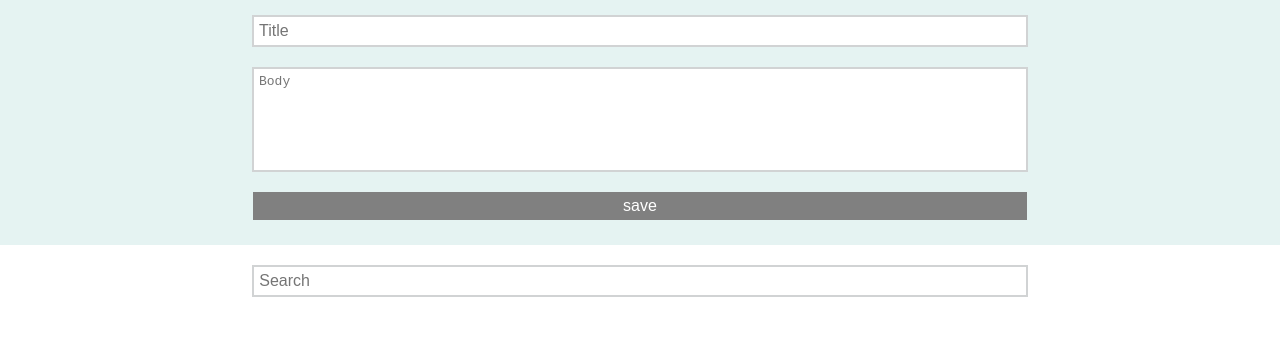
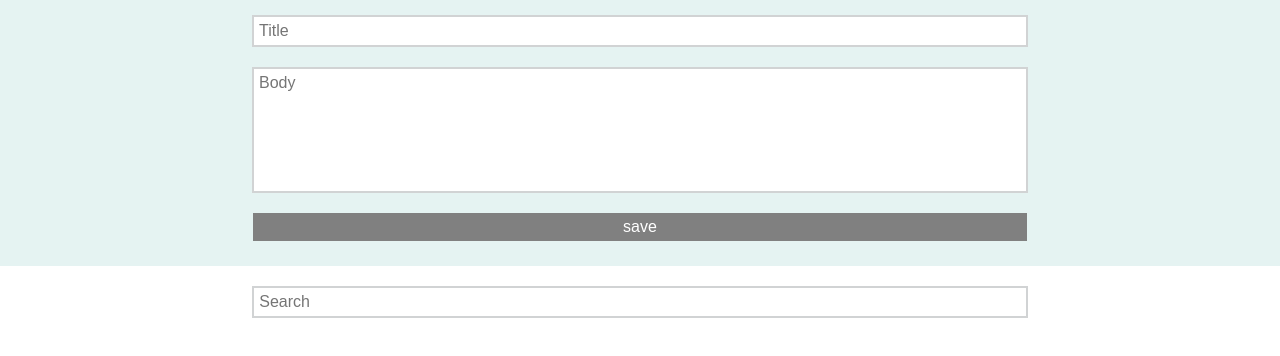
Before and after one commit to sljohnson32/2DoBox-Pivot, a plain HTML site: page index.html in a window 1280 px wide. Shown: the part 60-416 px from the top of the page. Drawn offline with nearby package versions, Linux system fonts and the light colour scheme.

Commit message:
fix font-style problem in mozilla

```diff
--- a/css/main.css
+++ b/css/main.css
@@ -28,6 +28,7 @@ article h2 {
 }
 
 input, textarea {
+  font-family: "Open-Sans", sans-serif;
   display: block;
   border: 2px solid #D1D3D4;
   color: #939598;
```
